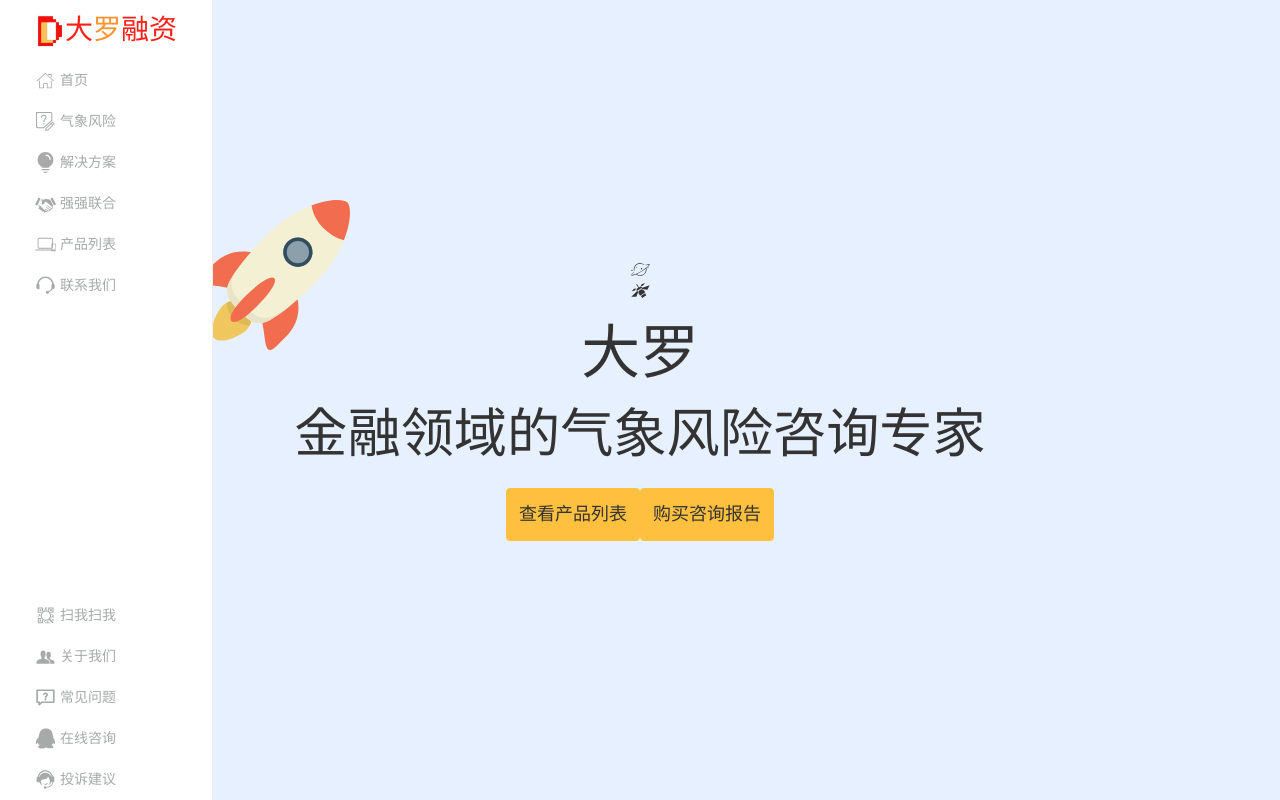
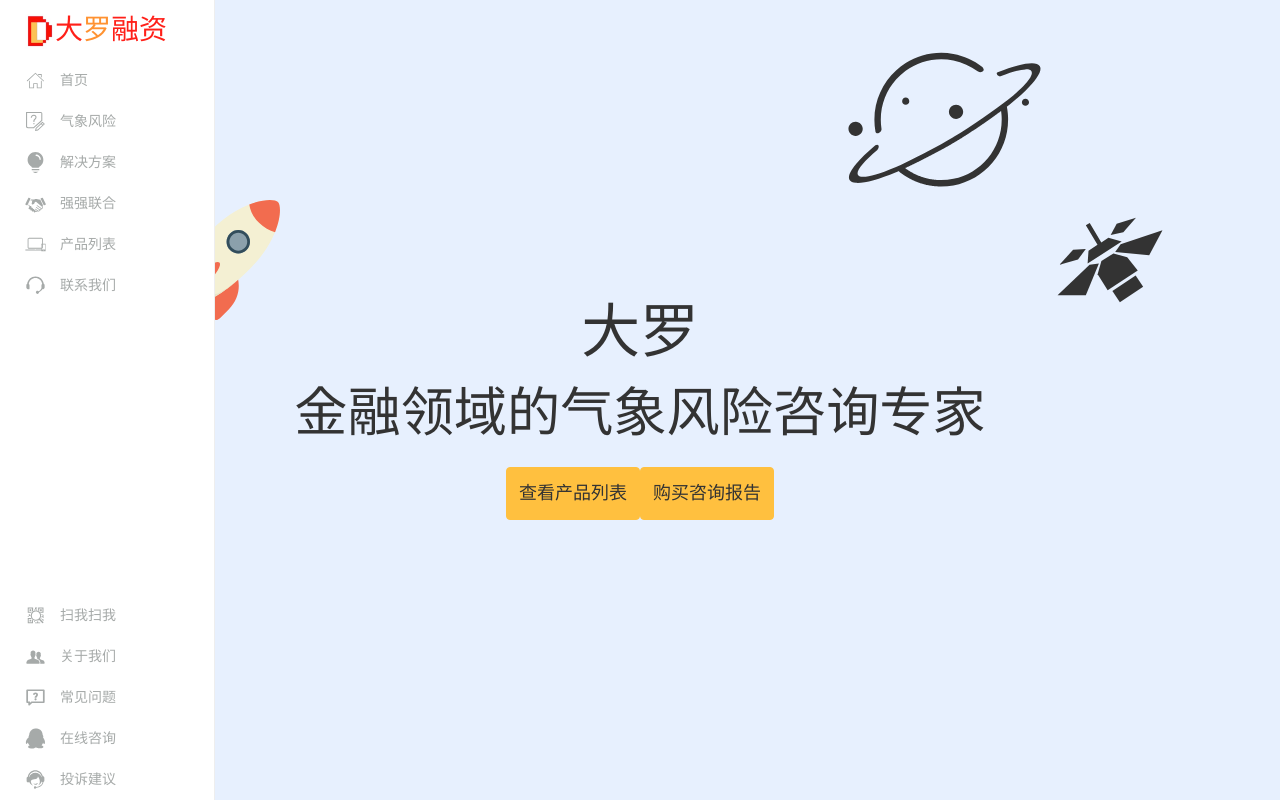
Before and after one commit to fuchao2012/daluo-official, an Angular app: page /home in a window 1280 px wide. Built offline with nearby package versions, Linux system fonts and the light colour scheme.

Commit message:
ADD: 完成首页

```diff
--- a/src/app/app.component.html
+++ b/src/app/app.component.html
@@ -1,6 +1,6 @@
 <div class="container-fluid">
     <div class="row">
-        <div class="col-sm-3 col-md-2 sidebar">
+        <div class="sidebar">
             <app-nav></app-nav>
         </div>
         <div class="col-sm-9 col-sm-offset-3 col-md-10 col-md-offset-2 p0">
--- a/src/app/home/home.component.css
+++ b/src/app/home/home.component.css
@@ -13,11 +13,28 @@
 }
 
 .icon-huojian {
-    width: 150px;
-    height: 150px;
+    width: 120px;
+    height: 120px;
     position: absolute;
     top: 200px;
-    left: 200px;
+    left: 160px;
+}
+
+.icon-weixing {
+    width: 120px;
+    height: 120px;
+    position: absolute;
+    top: 200px;
+    right: 100px;
+    color: #333;
+}
+
+.icon-xingqiu {
+    width: 250px;
+    height: 220px;
+    position: absolute;
+    top: 10px;
+    right: 200px;
 }
 
 .slogan {
--- /dev/null
+++ b/src/app/nav/nav.component.css
@@ -0,0 +1,15 @@
+.sidebar-top {
+    position: absolute;
+    top: 0;
+}
+
+.sidebar-bottom {
+    position: absolute;
+    bottom: 0;
+}
+
+.logo-expand {
+    display: inline;
+    color: #FF2019;
+    font-size: 2em;
+}
--- a/src/app/nav/nav.component.html
+++ b/src/app/nav/nav.component.html
@@ -1,3 +1,4 @@
+<div class="sidebar">
     <ul class="nav nav-sidebar sidebar-top">
         <li>
             <a routerLink="/home">
@@ -13,10 +14,10 @@
         <li><a routerLink="/connect"><svg class="icon" aria-hidden="true"><use xlink:href="#icon-lianxiwomen"></use></svg> 联系我们</a></li>
     </ul>
     <ul class="nav nav-sidebar sidebar-bottom">
-    <!-- todo: 添加模态框或者 popover 组件完成点击展示 -->
         <li><a (click)="scan()"><svg class="icon" aria-hidden="true"><use xlink:href="#icon-saoma"></use></svg> 扫我扫我</a></li>
         <li><a (click)="about()"><svg class="icon" aria-hidden="true"><use xlink:href="#icon-guanyuwomen"></use></svg> 关于我们</a></li>
         <li><a (click)="faq()"><svg class="icon" aria-hidden="true"><use xlink:href="#icon-wenhao"></use></svg> 常见问题</a></li>
         <li><a href="http://wpa.qq.com/msgrd?v=3&uin=3342908618&site=qq&menu=yes"><svg class="icon" aria-hidden="true"><use xlink:href="#icon-QQ"></use></svg> 在线咨询</a></li>
         <li><a (click)="advice()"><svg class="icon" aria-hidden="true"><use xlink:href="#icon-2"></use></svg> 投诉建议</a></li>
     </ul>
+</div>
--- a/src/app/nav/nav.component.ts
+++ b/src/app/nav/nav.component.ts
@@ -1,23 +1,9 @@
-import { Component, OnInit } from '@angular/core';
+import { Component, OnInit, Input } from '@angular/core';
 
 @Component({
   selector: 'app-nav',
   templateUrl: './nav.component.html',
-  styles: [`
-    .sidebar-top{
-        position:absolute;
-        top: 0;
-    }
-    .sidebar-bottom{
-        position:absolute;
-        bottom: 0;
-    }
-    .logo-expand{
-      display:inline;
-      color:#FF2019;
-      font-size:2em
-    }
-  `]
+  styleUrls: ['./nav.component.css']
 })
 export class NavComponent implements OnInit {
 
--- a/src/styles.css
+++ b/src/styles.css
@@ -13,10 +13,8 @@
     vertical-align: -0.4em;
     fill: currentColor;
     overflow: hidden;
+    margin-right: 10px;
 }
-
-
-/*App use style*/
 
 .sidebar {
     position: fixed;
@@ -25,11 +23,18 @@
     left: 0;
     z-index: 1000;
     display: block;
-    padding: 20px;
+    padding: 10px;
     overflow-x: hidden;
     overflow-y: auto;
+    width: 60px;
+    white-space: nowrap;
     background-color: #ffffff;
     border-right: 1px solid #eee;
+}
+
+.sidebar:hover {
+    width: 16.7777% !important;
+    overflow: hidden;
 }
 
 .sidebar a {
```
Lines whose indentation alone changed are shown as unchanged.
